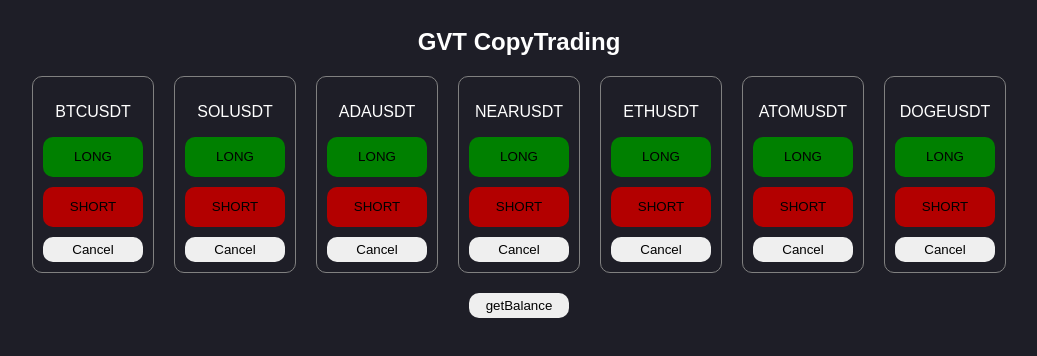
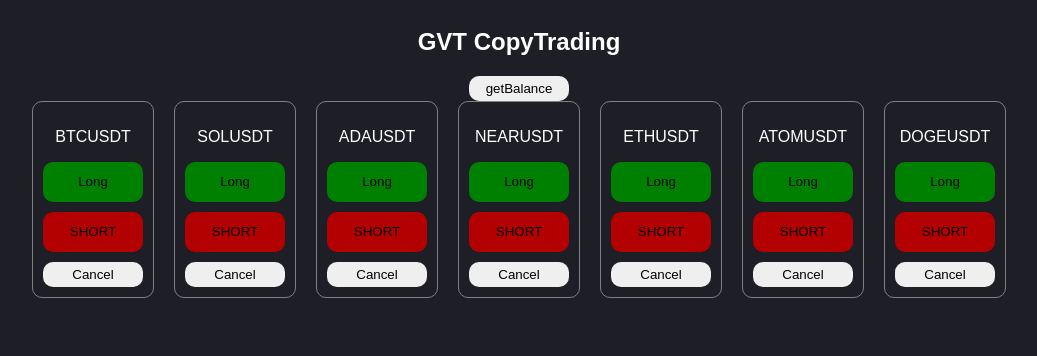
Before and after one commit to mzanan/GVT-CopyTrade, a React (Create React App) app: page / in a window 1280 px wide. Shown: the top 356 px of the page, without its empty margins (121-1158 px from the left). Built offline with nearby package versions, Linux system fonts and the light colour scheme; no server answers.

Commit message:
rename and create components

```diff
--- a/src/App.css
+++ b/src/App.css
@@ -11,62 +11,8 @@ body {
   align-items: center;
 }
 
-.app-button-title{
-  text-align: center;
-}
-
 .app-content {
   display: flex;
   flex-wrap: wrap;
   margin-left: 20px;
 }
-
-.app-button-container {
-  display: flex;
-  flex-direction: column;
-  margin-right: 20px;
-  margin-bottom: 20px;
-  border: 1px solid gray;
-  border-radius: 10px;
-  padding: 10px;
-}
-
-.app-button {
-  border-radius: 10px;
-  border: none;
-  width: 100px;
-  height: 25px;
-}
-
-.app-button:hover {
-  background-color: lightblue;
-}
-
-.app-button:active {
-  background-color: gray;
-  transform: translateY(4px);
-}
-
-.app-button-long:hover {
-  background-color: #12c912;
-}
-
-.app-button-long {
-  background-color: green;
-  margin-bottom: 10px;
-  height: 40px;
-}
-
-.app-button-short {
-  background-color: #b30000;
-  margin-bottom: 10px;
-  height: 40px;
-}
-
-.app-button-short:hover {
-  background-color: #ff0404;
-}
-
-.app-button-cancel {
-  height: 25px;
-}
--- a/src/App.js
+++ b/src/App.js
@@ -1,24 +1,23 @@
 import React from "react";
 import "./App.css";
-import TradeButtons from "./Components/TradeButtons";
+
+import Button from "./Components/Button/Button";
+import TradeCards from "./Components/TradeCards";
+
 import { getBalance } from "./modules/balance";
 
 const App = () => {
   return (
     <div className="app-container">
       <h2 className="app-title">GVT CopyTrading</h2>
+      <Button
+        className="app-button"
+        onClick={() => getBalance()}
+        label="getBalance"
+      />
       <div className="app-content">
-        <TradeButtons symbol="BTCUSDT" />
-        <TradeButtons symbol="SOLUSDT" />
-        <TradeButtons symbol="ADAUSDT" />
-        <TradeButtons symbol="NEARUSDT" />
-        <TradeButtons symbol="ETHUSDT" />
-        <TradeButtons symbol="ATOMUSDT" />
-        <TradeButtons symbol="DOGEUSDT" />
+        <TradeCards />
       </div>
-      <button className="app-button" onClick={() => getBalance()}>
-        getBalance
-      </button>
     </div>
   );
 };
--- /dev/null
+++ b/src/Components/Button/Button.jsx
@@ -0,0 +1,10 @@
+import React from "react";
+import "./button.css";
+
+const Button = ({ className, label, action }) => (
+  <button className={`app-button ${className}`} onClick={action}>
+    {label}
+  </button>
+);
+
+export default Button;
--- /dev/null
+++ b/src/Components/Button/button.css
@@ -0,0 +1,40 @@
+
+.app-button {
+  border-radius: 10px;
+  border: none;
+  width: 100px;
+  height: 25px;
+}
+
+.app-button:hover {
+  background-color: lightblue;
+}
+
+.app-button:active {
+  background-color: gray;
+  transform: translateY(4px);
+}
+
+.app-button-long:hover {
+  background-color: #12c912;
+}
+
+.app-button-long {
+  background-color: green;
+  margin-bottom: 10px;
+  height: 40px;
+}
+
+.app-button-short {
+  background-color: #b30000;
+  margin-bottom: 10px;
+  height: 40px;
+}
+
+.app-button-short:hover {
+  background-color: #ff0404;
+}
+
+.app-button-cancel {
+  height: 25px;
+}
--- /dev/null
+++ b/src/Components/SymbolButtons/SymbolButtons.jsx
@@ -0,0 +1,54 @@
+import React from "react";
+
+import Button from "../Button/Button";
+import "./symbolButtons.css";
+
+import { executeOrder } from "../../modules/Orders/executeOrder";
+import { cancelOrder } from "../../modules/Orders/cancelOrder";
+
+import { ToastContainer, toast } from "react-toastify";
+import "react-toastify/dist/ReactToastify.css";
+
+const SymbolButtons = ({ symbol }) => {
+  const handleOpenOrder = async (side, symbol) => {
+    try {
+      const response = await executeOrder(side, symbol);
+
+      console.log("executeOrder response ", response);
+
+      response.forEach((message) => {
+        toast(`${message.description}: ${message.status}`);
+      });
+    } catch (error) {
+      toast(error.message);
+    }
+  };
+
+  return (
+    <div className="app-button-container">
+      <p className="app-button-title"> {symbol} </p>
+
+      <Button
+        className="app-button-long"
+        label="Long"
+        action={() => handleOpenOrder("Buy")}
+      />
+
+      <Button
+        className="app-button-short"
+        action={() => handleOpenOrder("Sell", symbol)}
+        label="SHORT"
+      />
+
+      <Button
+        className="app-button-cancel"
+        action={() => cancelOrder(symbol)}
+        label="Cancel"
+      />
+
+      <ToastContainer position="bottom-right" autoClose={3000} />
+    </div>
+  );
+};
+
+export default SymbolButtons;
--- /dev/null
+++ b/src/Components/SymbolButtons/symbolButtons.css
@@ -0,0 +1,13 @@
+.app-button-container {
+  display: flex;
+  flex-direction: column;
+  margin-right: 20px;
+  margin-bottom: 20px;
+  border: 1px solid gray;
+  border-radius: 10px;
+  padding: 10px;
+}
+
+.app-button-title{
+  text-align: center;
+}
--- a/src/Components/TradeButtons.jsx
+++ /dev/null
@@ -1,54 +0,0 @@
-import React from "react";
-
-import { executeOrder } from "../modules/Orders/executeOrder";
-import { cancelOrder } from "../modules/Orders/cancelOrder";
-
-import { ToastContainer, toast } from "react-toastify";
-import "react-toastify/dist/ReactToastify.css";
-
-const TradeButtons = ({ symbol }) => {
-  const handleOpenOrder = async (side, symbol) => {
-    try {
-      const response = await executeOrder(side, symbol);
-
-      console.log("front response data ", response);
-
-      response.forEach((message) => {
-        toast(`${message.description}: ${message.status}`);
-      });
-    } catch (error) {
-      toast(error.message);
-    }
-  };
-
-  return (
-    <div className="app-button-container">
-      <p className="app-button-title"> {symbol} </p>
-
-      <button
-        className="app-button app-button-long"
-        onClick={() => handleOpenOrder("Buy", symbol)}
-      >
-        LONG
-      </button>
-
-      <button
-        className="app-button app-button-short"
-        onClick={() => handleOpenOrder("Sell", symbol)}
-      >
-        SHORT
-      </button>
-
-      <button
-        className="app-button app-button-cancel"
-        onClick={() => cancelOrder(symbol)}
-      >
-        Cancel
-      </button>
-
-      <ToastContainer position="bottom-right" autoClose={3000} />
-    </div>
-  );
-};
-
-export default TradeButtons;
--- /dev/null
+++ b/src/Components/TradeCards.jsx
@@ -0,0 +1,18 @@
+import React, { Fragment } from "react";
+import SymbolButtons from "./SymbolButtons/SymbolButtons";
+
+const TradeCards = () => {
+  return (
+    <Fragment>
+      <SymbolButtons symbol="BTCUSDT" />
+      <SymbolButtons symbol="SOLUSDT" />
+      <SymbolButtons symbol="ADAUSDT" />
+      <SymbolButtons symbol="NEARUSDT" />
+      <SymbolButtons symbol="ETHUSDT" />
+      <SymbolButtons symbol="ATOMUSDT" />
+      <SymbolButtons symbol="DOGEUSDT" />
+    </Fragment>
+  );
+};
+
+export default TradeCards;
```
